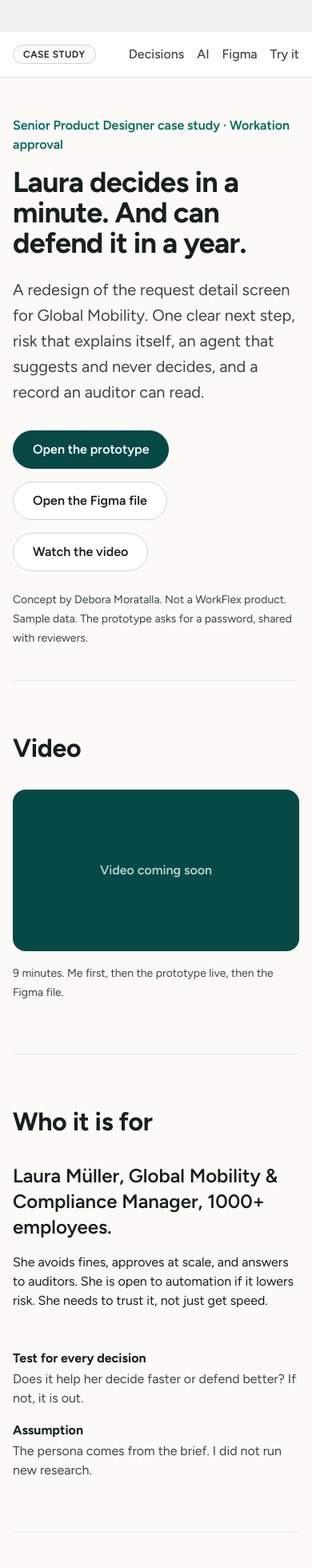
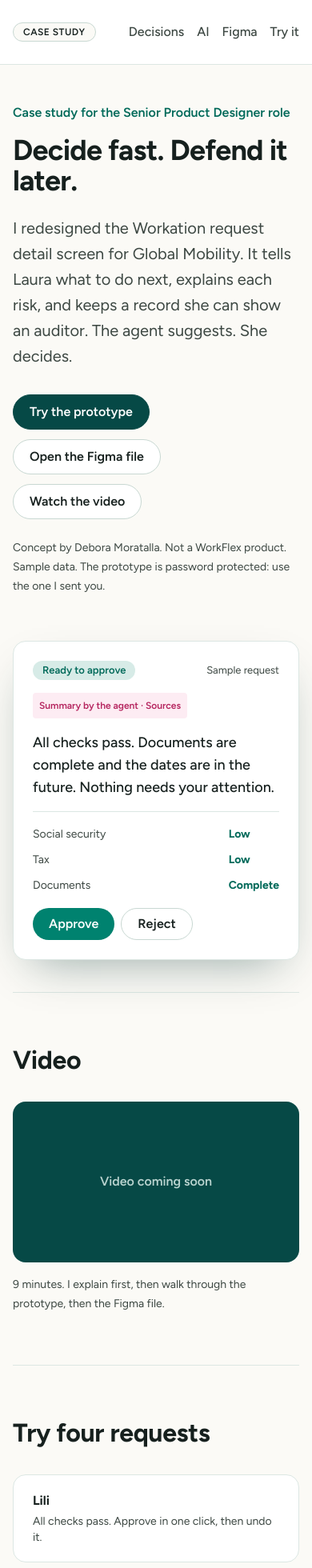
Before and after one commit to deboramoratalla-lab/worktation-agent, a Next.js app: page /case in a window 390 px wide. Shown: the top 1960 px of the page at 80% size. Built offline with nearby package versions, Linux system fonts and the light colour scheme.

Commit message:
Landing: composition and copy pass
Co-Authored-By: Claude Sonnet 5.5 <noreply@anthropic.com>
Claude-Session: https://claude.ai/code/session_01CwxGZvk1v4vKUDqNhvnEAU

```diff
--- a/app/case/landing.css
+++ b/app/case/landing.css
@@ -1,13 +1,15 @@
+body:has(.lp) { padding: 0 !important; }
 .lp { --w: 1080px; background: var(--color-bg-subtle); color: var(--color-text-primary); font-size: 16px; line-height: 24px; min-height: 100vh; }
 .lp a { color: var(--color-text-link); }
 .lp-skip { position: absolute; left: -999px; } .lp-skip:focus { left: 16px; top: 16px; background: #fff; padding: 8px 16px; z-index: 10; }
-.lp-top { position: sticky; top: 0; z-index: 5; display: flex; align-items: center; justify-content: space-between; gap: 16px; padding: 12px max(16px, calc((100vw - var(--w)) / 2)); background: var(--color-bg-surface); border-bottom: 1px solid var(--color-border-default); }
+.lp-top { position: sticky; top: 0; z-index: 5; display: flex; align-items: center; justify-content: space-between; gap: 16px; padding: 12px 0; background: var(--color-bg-surface); border-bottom: 1px solid var(--color-border-default); }
 .lp-tag { height: 24px; padding: 0 12px; display: inline-flex; align-items: center; border-radius: var(--radius-full); border: 1px solid var(--color-border-strong); background: var(--color-bg-subtle); font-size: 12px; font-weight: 600; text-transform: uppercase; letter-spacing: .04em; }
+.lp-top > * { }
 .lp-top nav { display: flex; gap: 24px; } .lp-top nav a { color: var(--color-text-secondary); text-decoration: none; font-weight: 500; padding: 4px 0; } .lp-top nav a:hover { color: var(--color-text-primary); text-decoration: underline; }
 main, .lp-foot { max-width: var(--w); margin: 0 auto; padding: 0 16px; }
-.lp-hero { padding: 96px 0 64px; }
+.lp-hero { padding: 88px 0 72px; display: grid; grid-template-columns: 1.15fr .85fr; gap: 56px; align-items: center; }
 .lp-eyebrow { color: var(--color-text-brand); font-weight: 600; margin: 0 0 16px; }
-.lp h1 { font-size: clamp(36px, 6vw, 64px); line-height: 1.05; letter-spacing: -.02em; font-weight: 700; margin: 0 0 24px; max-width: 16ch; }
+.lp h1 { font-size: clamp(36px, 6vw, 64px); line-height: 1.05; letter-spacing: -.02em; font-weight: 700; margin: 0 0 24px; max-width: 12ch; }
 .lp-lead { font-size: 20px; line-height: 32px; color: var(--color-text-secondary); max-width: 62ch; margin: 0 0 32px; }
 .lp-lead-sm { color: var(--color-text-secondary); max-width: 62ch; margin: 0 0 32px; }
 .lp-cta { display: flex; flex-wrap: wrap; gap: 16px; }
@@ -23,7 +25,7 @@ main, .lp-foot { max-width: var(--w); margin: 0 auto; padding: 0 16px; }
 .lp-two { display: grid; grid-template-columns: 1fr 1fr; gap: 48px; }
 .lp-big { font-size: 24px; line-height: 32px; font-weight: 600; margin: 0 0 16px; }
 .lp-list { list-style: none; margin: 0; padding: 0; display: grid; gap: 16px; }
-.lp-list li { display: grid; gap: 2px; color: var(--color-text-secondary); } .lp-list strong { color: var(--color-text-primary); }
+.lp-list li { display: grid; align-content: start; gap: 2px; color: var(--color-text-secondary); } .lp-list strong { color: var(--color-text-primary); }
 .lp-num { counter-reset: n; } .lp-num li { counter-increment: n; padding-left: 40px; position: relative; } .lp-num li::before { content: counter(n); position: absolute; left: 0; top: 0; width: 28px; height: 28px; border-radius: 50%; background: var(--color-mint-200); color: var(--color-green-700); font-weight: 700; display: grid; place-items: center; font-size: 14px; }
 .lp-table { background: var(--color-bg-surface); border: 1px solid var(--color-border-default); border-radius: var(--radius-lg); overflow: hidden; }
 .lp-row { display: grid; grid-template-columns: 1fr 1.2fr 1.6fr; gap: 24px; padding: 20px 24px; border-top: 1px solid var(--color-border-default); }
@@ -31,7 +33,7 @@ main, .lp-foot { max-width: var(--w); margin: 0 auto; padding: 0 16px; }
 .lp-head { background: var(--color-bg-subtle); font-size: 13px; font-weight: 600; text-transform: uppercase; letter-spacing: .04em; color: var(--color-text-secondary); } .lp-head span { color: var(--color-text-secondary) !important; }
 .lp-cards { list-style: none; margin: 0; padding: 0; display: grid; grid-template-columns: repeat(3, 1fr); gap: 16px; }
 .lp-cards-4 { grid-template-columns: repeat(2, 1fr); }
-.lp-cards a { display: grid; gap: 4px; height: 100%; padding: 20px 24px; background: var(--color-bg-surface); border: 1px solid var(--color-border-default); border-radius: var(--radius-lg); text-decoration: none; color: var(--color-text-primary); }
+.lp-cards a { align-content: start; display: grid; gap: 4px; height: 100%; padding: 20px 24px; background: var(--color-bg-surface); border: 1px solid var(--color-border-default); border-radius: var(--radius-lg); text-decoration: none; color: var(--color-text-primary); }
 .lp-cards a:hover { border-color: var(--color-green-600); box-shadow: var(--shadow-float); } .lp-cards a span { color: var(--color-text-secondary); font-size: 14px; line-height: 20px; }
 .lp-chips { list-style: none; margin: 0; padding: 0; display: flex; flex-wrap: wrap; gap: 8px; }
 .lp-chips a { min-height: 40px; display: inline-flex; align-items: center; gap: 8px; padding: 0 16px; border-radius: var(--radius-full); background: var(--color-bg-surface); border: 1px solid var(--color-border-strong); text-decoration: none; color: var(--color-text-primary); font-weight: 500; }
@@ -39,4 +41,23 @@ main, .lp-foot { max-width: var(--w); margin: 0 auto; padding: 0 16px; }
 .lp code { font-size: 14px; background: var(--color-mint-100); padding: 1px 6px; border-radius: var(--radius-sm); }
 .lp-foot { padding: 48px 16px; color: var(--color-text-secondary); font-size: 14px; border-top: 1px solid var(--color-border-default); }
 .lp a:focus-visible { outline: none; box-shadow: var(--shadow-focus-ring); }
-@media (max-width: 800px) { .lp-two, .lp-cards, .lp-cards-4 { grid-template-columns: 1fr; } .lp-row { grid-template-columns: 1fr; gap: 4px; } .lp-head { display: none; } .lp-top nav { gap: 16px; } .lp-hero { padding: 48px 0 40px; } }
+@media (max-width: 800px) { .lp-two, .lp-cards, .lp-cards-4 { grid-template-columns: 1fr; } .lp-row { grid-template-columns: 1fr; gap: 4px; } .lp-head { display: none; } .lp-top > * { }
+.lp-top nav { gap: 16px; } .lp-hero { padding: 48px 0 40px; } }
+
+.lp-top { background: var(--color-bg-surface); border-bottom: 1px solid var(--color-border-default); }
+.lp-topin { max-width: var(--w); margin: 0 auto; padding: 12px 16px; display: flex; align-items: center; justify-content: space-between; gap: 16px; }
+.lp-mock { background: var(--color-bg-surface); border: 1px solid var(--color-border-default); border-radius: var(--radius-lg); padding: 24px; box-shadow: var(--shadow-float); display: grid; gap: 16px; }
+.lp-mock-head { display: flex; justify-content: space-between; align-items: center; font-size: 13px; color: var(--color-text-secondary); }
+.lp-mock-chip { height: 24px; padding: 0 12px; display: inline-flex; align-items: center; border-radius: var(--radius-full); background: var(--color-status-risk-low-bg); color: var(--color-status-risk-low-fg); font-weight: 600; }
+.lp-mock-label { margin: 0; font-size: 12px; font-weight: 600; color: var(--color-agent-fg); background: var(--color-agent-bg); padding: 4px 8px; border-radius: var(--radius-sm); justify-self: start; }
+.lp-mock-text { margin: 0; font-size: 18px; line-height: 28px; font-weight: 500; }
+.lp-mock-rows { display: grid; grid-template-columns: 1fr auto; gap: 8px 16px; border-top: 1px solid var(--color-border-default); padding-top: 16px; font-size: 14px; color: var(--color-text-secondary); } .lp-mock-rows b { color: var(--color-status-risk-low-fg); }
+.lp-mock-btns { display: flex; gap: 8px; } .lp-mock-btns span { height: 40px; padding: 0 20px; display: inline-flex; align-items: center; border-radius: var(--radius-full); font-weight: 600; }
+.lp-mock-b1 { background: var(--color-action-primary-bg); color: #fff; } .lp-mock-b2 { border: 1px solid var(--color-action-secondary-border); }
+@media (max-width: 900px) { .lp-hero { grid-template-columns: 1fr; } .lp h1 { max-width: none; } }
+.lp-topin { width: 100%; box-sizing: border-box; }
+.lp-list { align-content: start; }
+.lp-foot { box-sizing: border-box; border-top: 0; margin-top: 0; padding-top: 0; }
+.lp-hero .lp-cta .lp-btn { min-height: 44px; padding: 0 20px; }
+.lp-hero .lp-cta { gap: 12px; }
+.lp-hr { border: 0; border-top: 1px solid var(--color-border-default); margin: 0 0 32px; }
--- a/app/case/page.tsx
+++ b/app/case/page.tsx
@@ -12,39 +12,39 @@ const fig = (node?: string) => (node ? `${FIGMA}?node-id=${node.replace(':', '-'
 const PROTO = '/';
 
 const DECISIONS = [
-  { pain: 'Status and next action were buried', before: 'Status label in a corner, no next step.', after: 'One header answers “what do I do now”: the agent’s recommendation, one primary button, the reason.' },
-  { pain: 'Risk was a label and a PDF', before: '“Medium risk” and a document to open.', after: 'Each risk row says which check flagged it, why, and links to the source.' },
-  { pain: 'Past dates and balance mismatch went unseen', before: 'Trip in 2024, created in 2025, balance shown for 2025. No warning.', after: 'A banner names the conflict. Approving needs a confirmation, and the reason is logged.' },
-  { pain: 'Approvals looked actionable after approval', before: 'Approved steps still looked like buttons.', after: 'Decided steps become a quiet record with who, when and undo. Only pending steps are actions.' },
-  { pain: 'Cancel sat next to edits', before: 'Destructive action in the same menu.', after: 'Reject and Cancel are separate, worded plainly, and ask for a reason.' },
-  { pain: 'No history, comments apart from decisions', before: 'No audit trail. Comments in another place.', after: 'One activity log. Every decision, agent action and comment sits in it.' },
+  { pain: 'Nobody knew what to do next', before: 'Status sat in a corner. No next step.', after: 'The header says what to do now: the agent’s suggestion, one main button and the reason.' },
+  { pain: 'Risk was just a label', before: '“Medium risk” and a PDF to open.', after: 'Each risk says which check flagged it and why, with the source one click away.' },
+  { pain: 'Past dates went unnoticed', before: 'A 2024 trip created in 2025, next to a 2025 balance. No warning.', after: 'A banner names the conflict. Approving anyway asks for a reason, and it’s logged.' },
+  { pain: 'Approved still looked pending', before: 'Approved steps still looked like buttons.', after: 'Decided steps turn into a record: who, when, and undo. Only pending steps have buttons.' },
+  { pain: 'Cancel sat next to edit', before: 'The destructive action lived in the same menu as edits.', after: 'Reject and Cancel are separate, say what they do, and ask for a reason.' },
+  { pain: 'No history', before: 'No audit trail. Comments lived somewhere else.', after: 'One activity log with decisions, agent actions and comments together.' },
 ];
 
 const RULES = [
-  ['Human decides', 'The agent recommends. Approve, reject and cancel are locked to Laura.'],
-  ['Labelled', 'Everything the agent writes says “Summary by the agent”.'],
-  ['Sourced', 'Each claim links to a source. No source, no claim.'],
-  ['Dismissable', 'Laura can dismiss any suggestion. The screen still works without it.'],
-  ['Logged', 'Agent actions and overrides go to the audit trail.'],
+  ['Human decides', 'The agent suggests. Approve, reject and cancel are only Laura’s.'],
+  ['Labelled', 'Anything the agent wrote says so.'],
+  ['Sourced', 'Every claim links to where it came from.'],
+  ['Dismissable', 'Laura can dismiss a suggestion and the screen still works.'],
+  ['Logged', 'Agent actions and overrides go in the audit trail.'],
 ];
 
 const USES = [
-  ['Plain-language risk summary', 'Which check is flagged and why, in two lines.'],
-  ['Recommended action', 'With confidence and sources. Never a bare score.'],
+  ['Risk summary', 'Says which check is flagged and why, in plain words.'],
+  ['Recommendation', 'Comes with confidence and sources, not a bare score.'],
   ['Anomaly flags', 'Past dates, balance conflicts, missing documents.'],
-  ['Drafts', 'Reminders and messages. The rejection reason is always written by Laura.'],
+  ['Drafts', 'Reminders and messages. Laura writes the rejection reason herself.'],
 ];
 
 const PAGES = [
-  ['02 · Research', '0:1', 'What we know about the current screen and the persona.'],
-  ['03 · Synthesis & strategy', '8:6', 'Pain points ranked. What ships first.'],
-  ['04 · Explorations', '8:7', 'Options tried and dropped.'],
-  ['05 · Foundations', '1:2', 'Tokens, type, spacing, grid.'],
-  ['06 · Components', '8:9', '12 component sets with states.'],
+  ['02 · Research', '0:1', 'The current screen and Laura, from the brief.'],
+  ['03 · Synthesis & strategy', '8:6', 'Pain points ranked and what ships first.'],
+  ['04 · Explorations', '8:7', 'Options I tried and dropped.'],
+  ['05 · Foundations', '1:2', 'Tokens, type, spacing.'],
+  ['06 · Components', '8:9', '12 components with their states.'],
   ['07 · Screens', '1:3', 'Every state, dialog, settings and responsive.'],
   ['08 · Prototype & flows', '8:11', 'Four clickable flows, with toasts and undo.'],
-  ['09 · Dev handoff', '8:13', 'Tokens to CSS, states, edge cases, notes.'],
-  ['10 · Presentation & rationale', '1:4', 'The why behind each decision.'],
+  ['09 · Dev handoff', '8:13', 'Tokens to CSS, states, edge cases.'],
+  ['10 · Presentation & rationale', '1:4', 'Why I made each decision.'],
 ];
 
 const COMPONENTS = [
@@ -62,17 +62,17 @@ const SCREENS = [
 ];
 
 const CASES = [
-  ['Lili', 'ready', 'Everything checks out. Approve in one click, then undo.'],
+  ['Lili', 'ready', 'All checks pass. Approve in one click, then undo it.'],
   ['Suba', 'working', 'The agent is still chasing a document. Laura can wait or approve without coverage.'],
-  ['Stefan', 'check', 'A certificate is missing. Approve anyway needs a reason.'],
-  ['Mara', 'conflict', 'Past dates. Confirm them or change them before deciding.'],
+  ['Stefan', 'check', 'A certificate is missing. Approving anyway needs a reason.'],
+  ['Mara', 'conflict', 'The dates are in the past. Confirm or change them before deciding.'],
 ];
 
 export default function Landing() {
   return (
     <div className="lp">
       <a className="lp-skip" href="#main">Skip to content</a>
-      <header className="lp-top">
+      <header className="lp-top"><div className="lp-topin">
         <span className="lp-tag">Case study</span>
         <nav aria-label="Sections">
           <a href="#decisions">Decisions</a>
@@ -80,19 +80,28 @@ export default function Landing() {
           <a href="#figma">Figma</a>
           <a href="#try">Try it</a>
         </nav>
-      </header>
+      </div></header>
 
       <main id="main">
         <section className="lp-hero">
-          <p className="lp-eyebrow">Senior Product Designer case study · Workation approval</p>
-          <h1>Laura decides in a minute. And can defend it in a year.</h1>
-          <p className="lp-lead">A redesign of the request detail screen for Global Mobility. One clear next step, risk that explains itself, an agent that suggests and never decides, and a record an auditor can read.</p>
-          <div className="lp-cta">
-            <a className="lp-btn lp-btn-primary" href={PROTO}>Open the prototype</a>
-            <a className="lp-btn" href={fig()} target="_blank" rel="noreferrer">Open the Figma file</a>
-            <a className="lp-btn" href="#video">Watch the video</a>
+          <div>
+            <p className="lp-eyebrow">Case study for the Senior Product Designer role</p>
+            <h1>Decide fast. Defend it later.</h1>
+            <p className="lp-lead">I redesigned the Workation request detail screen for Global Mobility. It tells Laura what to do next, explains each risk, and keeps a record she can show an auditor. The agent suggests. She decides.</p>
+            <div className="lp-cta">
+              <a className="lp-btn lp-btn-primary" href="#try">Try the prototype</a>
+              <a className="lp-btn" href={fig()} target="_blank" rel="noreferrer">Open the Figma file</a>
+              <a className="lp-btn" href="#video">Watch the video</a>
+            </div>
+            <p className="lp-meta">Concept by Debora Moratalla. Not a WorkFlex product. Sample data. The prototype is password protected: use the one I sent you.</p>
           </div>
-          <p className="lp-meta">Concept by Debora Moratalla. Not a WorkFlex product. Sample data. The prototype asks for a password, shared with reviewers.</p>
+          <div className="lp-mock" aria-hidden="true">
+            <div className="lp-mock-head"><span className="lp-mock-chip">Ready to approve</span><span>Sample request</span></div>
+            <p className="lp-mock-label">Summary by the agent · Sources</p>
+            <p className="lp-mock-text">All checks pass. Documents are complete and the dates are in the future. Nothing needs your attention.</p>
+            <div className="lp-mock-rows"><span>Social security</span><b>Low</b><span>Tax</span><b>Low</b><span>Documents</span><b>Complete</b></div>
+            <div className="lp-mock-btns"><span className="lp-mock-b1">Approve</span><span className="lp-mock-b2">Reject</span></div>
+          </div>
         </section>
 
         <section id="video" className="lp-sec" aria-labelledby="h-video">
@@ -100,25 +109,35 @@ export default function Landing() {
           <div className="lp-video" role="img" aria-label="Video placeholder">
             <span>Video coming soon</span>
           </div>
-          <p className="lp-cap">9 minutes. Me first, then the prototype live, then the Figma file.</p>
+          <p className="lp-cap">9 minutes. I explain first, then walk through the prototype, then the Figma file.</p>
+        </section>
+
+        <section id="try" className="lp-sec" aria-labelledby="h-try">
+          <h2 id="h-try">Try four requests</h2>
+          <ul className="lp-cards lp-cards-4">
+            {CASES.map(([n, s, b]) => (
+              <li key={n}><a href={`/?s=${s}`}><strong>{n}</strong><span>{b}</span></a></li>
+            ))}
+          </ul>
+          <p className="lp-cap">Use the switch at the top to see the screen as Global Mobility or HR. Reload to reset a case. Also: <a href="/?v=settings">Company settings</a>.</p>
         </section>
 
         <section className="lp-sec" aria-labelledby="h-user">
-          <h2 id="h-user">Who it is for</h2>
+          <h2 id="h-user">Who it’s for</h2>
           <div className="lp-two">
             <div>
-              <p className="lp-big">Laura Müller, Global Mobility & Compliance Manager, 1000+ employees.</p>
-              <p>She avoids fines, approves at scale, and answers to auditors. She is open to automation if it lowers risk. She needs to trust it, not just get speed.</p>
+              <p className="lp-big">Laura Müller, Global Mobility & Compliance Manager at a company with 1,000+ people.</p>
+              <p>She wants to avoid fines, approve at scale and answer to auditors. She’d use automation if it lowers risk. She needs to trust it, not just save time.</p>
             </div>
             <ul className="lp-list">
-              <li><strong>Test for every decision</strong> Does it help her decide faster or defend better? If not, it is out.</li>
-              <li><strong>Assumption</strong> The persona comes from the brief. I did not run new research.</li>
+              <li><strong>How I judged each idea</strong>Does it help her decide faster or defend the decision better? If not, it’s out.</li>
+              <li><strong>What’s an assumption</strong>Laura comes from the brief. I didn’t run new research.</li>
             </ul>
           </div>
         </section>
 
         <section id="decisions" className="lp-sec" aria-labelledby="h-dec">
-          <h2 id="h-dec">Nine pain points, six decisions</h2>
+          <h2 id="h-dec">What changed on the screen</h2>
           <div className="lp-table" role="table" aria-label="Before and after">
             <div className="lp-row lp-head" role="row"><span role="columnheader">Problem</span><span role="columnheader">Before</span><span role="columnheader">After</span></div>
             {DECISIONS.map((d) => (
@@ -132,23 +151,23 @@ export default function Landing() {
         </section>
 
         <section id="ai" className="lp-sec" aria-labelledby="h-ai">
-          <h2 id="h-ai">AI that earns its place</h2>
+          <h2 id="h-ai">Where the AI helps, and where it stops</h2>
           <div className="lp-two">
             <div>
-              <h3>Where it helps</h3>
+              <h3>What it does</h3>
               <ul className="lp-list">{USES.map(([t, b]) => (<li key={t}><strong>{t}</strong>{b}</li>))}</ul>
             </div>
             <div>
-              <h3>Five rules it never breaks</h3>
+              <h3>Rules it follows</h3>
               <ol className="lp-list lp-num">{RULES.map(([t, b]) => (<li key={t}><strong>{t}</strong>{b}</li>))}</ol>
             </div>
           </div>
-          <p className="lp-cap">Laura sets how far the agent goes per task: Auto, Ask me or Never. See Company settings, Agent tab, in the prototype.</p>
+          <p className="lp-cap">Laura chooses how far the agent goes for each task: Auto, Ask me or Never. It’s in Company settings, Agent tab.</p>
         </section>
 
         <section id="figma" className="lp-sec" aria-labelledby="h-fig">
-          <h2 id="h-fig">How the Figma file is built</h2>
-          <p className="lp-lead-sm">Ten pages, from discovery to handoff. Auto-layout everywhere, spacing in multiples of 8, layers named like a product team would.</p>
+          <h2 id="h-fig">How the Figma file is organised</h2>
+          <p className="lp-lead-sm">Ten pages, from research to handoff. Everything uses auto-layout, spacing follows an 8px scale, and layers are named the way a team would name them.</p>
 
           <h3>Pages</h3>
           <ul className="lp-cards">
@@ -160,17 +179,17 @@ export default function Landing() {
           <h3>System</h3>
           <div className="lp-two">
             <ul className="lp-list">
-              <li><strong>Three variable collections</strong>Core (50), Semantic (46), Component (20). Components only use component and semantic tokens.</li>
-              <li><strong>Naming maps to code</strong>Figma <code>bg/inverse</code> is <code>--color-bg-inverse</code>. Same rule for spacing and radius.</li>
+              <li><strong>Three variable collections</strong>Core (50), Semantic (46), Component (20).</li>
+              <li><strong>Names match the code</strong><span>Figma <code>bg/inverse</code> is <code>--color-bg-inverse</code> in CSS. Spacing and radius follow the same rule.</span></li>
             </ul>
             <ul className="lp-list">
-              <li><strong>Type</strong>Figtree, 4 weights.</li>
-              <li><strong>Spacing and radius</strong>8px scale. Radius 4, 8, 16, full.</li>
-              <li><strong>Accessibility</strong>WCAG 2.1 AA. Status always has a label or icon, never colour alone. Visible focus ring.</li>
+              <li><strong>Type</strong>Figtree, four weights.</li>
+              <li><strong>Spacing and radius</strong>8px scale. Radius 4, 8, 16 and full.</li>
+              <li><strong>Accessibility</strong>Aiming for WCAG 2.1 AA. Status always has a label or icon, never colour alone, and focus is visible.</li>
             </ul>
           </div>
 
-          <h3>Components and their states</h3>
+          <h3>Components</h3>
           <ul className="lp-chips">
             {COMPONENTS.map(([n, id, v]) => (<li key={n}><a href={fig(id)} target="_blank" rel="noreferrer">{n}<span>{v}</span></a></li>))}
           </ul>
@@ -181,33 +200,23 @@ export default function Landing() {
               <li key={n}><a href={fig(id)} target="_blank" rel="noreferrer"><strong>{n}</strong><span>{b}</span></a></li>
             ))}
           </ul>
-          <p className="lp-cap">Every screen has notes, numbered pins and a link to the live prototype state.</p>
+          <p className="lp-cap">Each screen has notes, numbered pins and a link to its live prototype state.</p>
 
           <h3>Handoff (page 09)</h3>
-          <p>Each web class maps to a Figma frame, for example <code>.sp-page</code> is Company settings, Agent tab. States, edge cases and responsive notes are listed per component.</p>
-        </section>
-
-        <section id="try" className="lp-sec" aria-labelledby="h-try">
-          <h2 id="h-try">Try it: four requests, four situations</h2>
-          <ul className="lp-cards lp-cards-4">
-            {CASES.map(([n, s, b]) => (
-              <li key={n}><a href={`/?s=${s}`}><strong>{n}</strong><span>{b}</span></a></li>
-            ))}
-          </ul>
-          <p className="lp-cap">Switch between Global Mobility and HR approver at the top. Reload a case to reset it. Settings: <a href="/?v=settings">Company settings</a>.</p>
+          <p>Web classes map to Figma frames. For example, <code>.sp-page</code> is Company settings, Agent tab. Each component lists its states and edge cases.</p>
         </section>
 
         <section className="lp-sec" aria-labelledby="h-out">
-          <h2 id="h-out">What I left out, on purpose</h2>
+          <h2 id="h-out">What I didn’t do</h2>
           <ul className="lp-list">
-            <li><strong>Other Company settings tabs</strong>Taken from the WorkFlex Help Center. Only Agent is designed.</li>
-            <li><strong>Real risk scoring</strong>The agent’s output is a sample. The design shows how it explains, not how it scores.</li>
-            <li><strong>Needs validation</strong>Auto, Ask me and Never as the right levels. I would test them with real approvers.</li>
+            <li><strong>Other Company settings tabs</strong>They come from the WorkFlex Help Center. Only Agent is designed.</li>
+            <li><strong>Real risk scoring</strong>The agent’s output is sample data. I show how it explains, not how it scores.</li>
+            <li><strong>Still to validate</strong>Whether Auto, Ask me and Never are the right levels. I’d test with real approvers.</li>
           </ul>
         </section>
       </main>
 
-      <footer className="lp-foot">Debora Moratalla · Madrid · Concept only, not a WorkFlex product.</footer>
+      <footer className="lp-foot"><hr className="lp-hr" />Debora Moratalla · Madrid · Concept only, not a WorkFlex product.</footer>
     </div>
   );
 }
```
